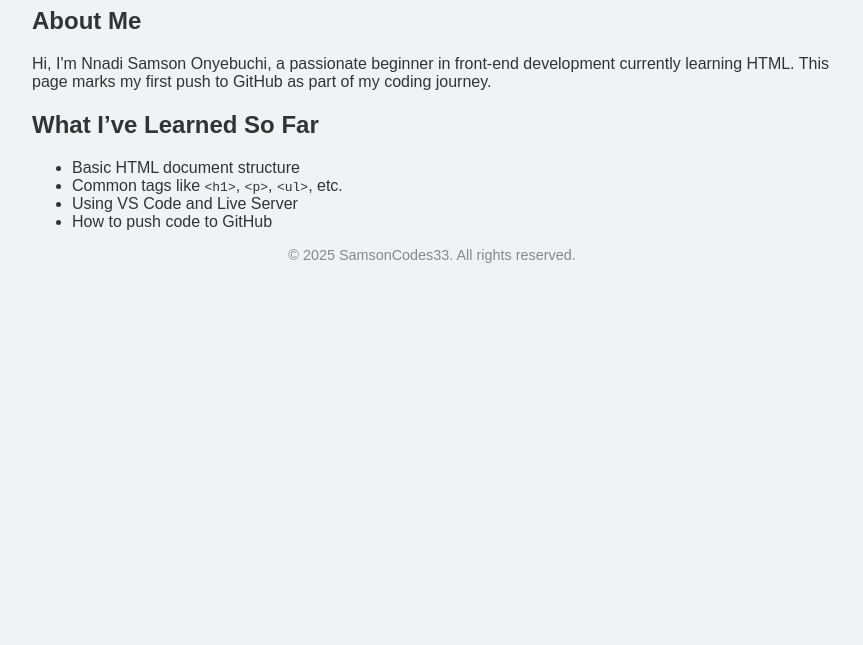
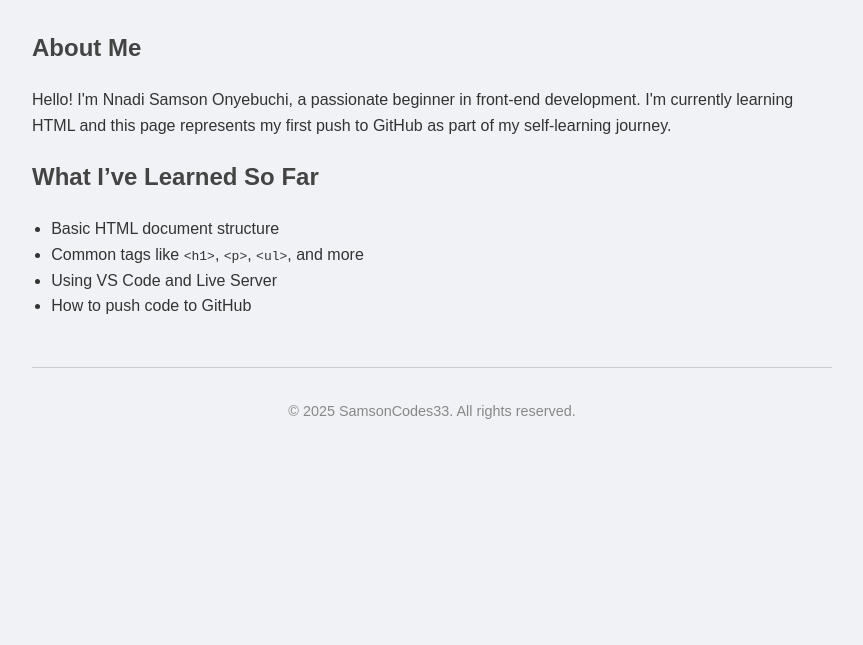
Before and after one commit to samsoncodes33/Nnadi-Samson-Onyebuchi-IT, a plain HTML site: page practicing_HTML/index.html in a window 1280 px wide. Shown: the part 155-800 px from the top of the page, without its empty margins (208-1071 px from the left). Drawn offline with Linux system fonts and the light colour scheme.

```diff
--- a/practicing_HTML/index.html
+++ b/practicing_HTML/index.html
@@ -12,6 +12,7 @@
       padding: 2rem;
       max-width: 800px;
       margin: auto;
+      line-height: 1.6;
     }
     header, footer {
       text-align: center;
@@ -20,9 +21,21 @@
     h1 {
       color: #0066cc;
     }
+    h2 {
+      color: #444;
+    }
+    ul {
+      padding-left: 1.2rem;
+    }
     footer {
       font-size: 0.9rem;
       color: #888;
+      margin-top: 2rem;
+    }
+    hr {
+      margin-top: 3rem;
+      border: none;
+      border-top: 1px solid #ccc;
     }
   </style>
 </head>
@@ -36,19 +49,21 @@
   <main>
     <section>
       <h2>About Me</h2>
-      <p>Hi, I'm Nnadi Samson Onyebuchi, a passionate beginner in front-end development currently learning HTML. This page marks my first push to GitHub as part of my coding journey.</p>
+      <p>Hello! I'm Nnadi Samson Onyebuchi, a passionate beginner in front-end development. I'm currently learning HTML and this page represents my first push to GitHub as part of my self-learning journey.</p>
     </section>
 
     <section>
       <h2>What I’ve Learned So Far</h2>
       <ul>
         <li>Basic HTML document structure</li>
-        <li>Common tags like <code>&lt;h1&gt;</code>, <code>&lt;p&gt;</code>, <code>&lt;ul&gt;</code>, etc.</li>
+        <li>Common tags like <code>&lt;h1&gt;</code>, <code>&lt;p&gt;</code>, <code>&lt;ul&gt;</code>, and more</li>
         <li>Using VS Code and Live Server</li>
         <li>How to push code to GitHub</li>
       </ul>
     </section>
   </main>
+
+  <hr>
 
   <footer>
     <p>© 2025 SamsonCodes33. All rights reserved.</p>
```
